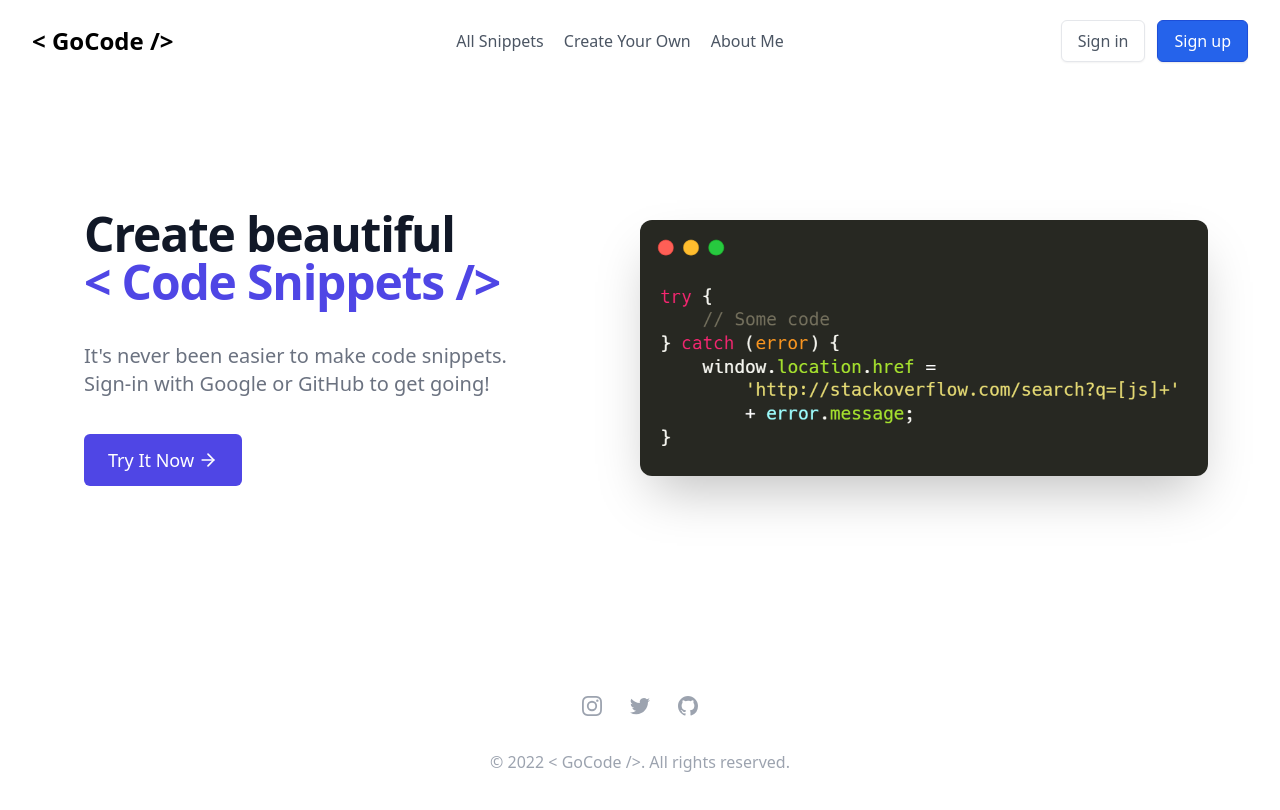
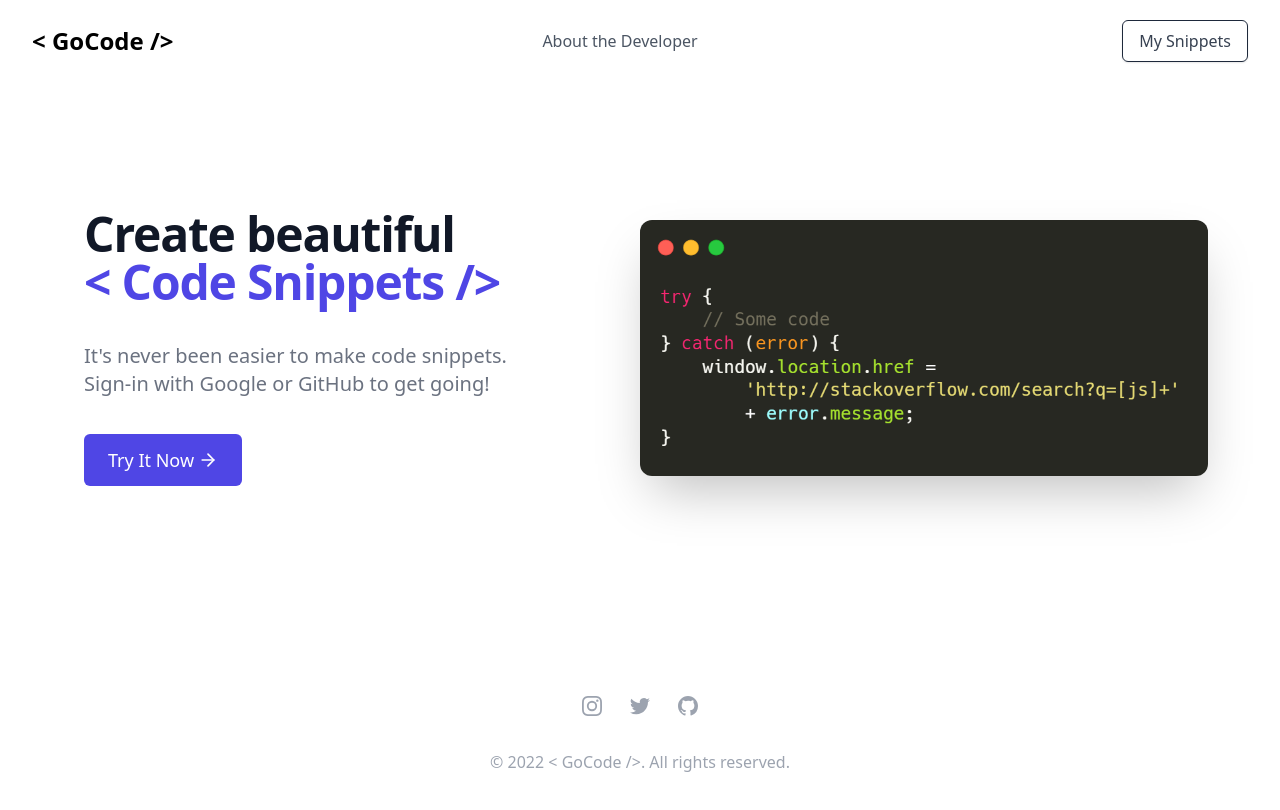
Before and after one commit to Valchy/go-code, a Next.js app: page / in a window 1280 px wide. Shown: the top 810 px of the page. Built offline with nearby package versions, Linux system fonts and the light colour scheme.

Commit message:
Google sign-in component & Navbar changes

```diff
--- /dev/null
+++ b/src/components/GoogleButton.tsx
@@ -0,0 +1,30 @@
+export default function GoogleButton() {
+	return (
+		<span className="inline-flex rounded-md shadow-sm">
+			<a
+				href="/sign-up"
+				className="inline-flex items-center justify-center px-4 py-2 text-base font-medium leading-6 whitespace-no-wrap border border-slate-800 rounded-md shadow-sm focus:outline-none focus:ring-2 focus:ring-offset-2 focus:ring-blue-500"
+			>
+				<svg xmlns="http://www.w3.org/2000/svg" viewBox="0 0 48 48" width="24px" height="24px" className="mr-2">
+					<path
+						fill="#fbc02d"
+						d="M43.611,20.083H42V20H24v8h11.303c-1.649,4.657-6.08,8-11.303,8c-6.627,0-12-5.373-12-12	s5.373-12,12-12c3.059,0,5.842,1.154,7.961,3.039l5.657-5.657C34.046,6.053,29.268,4,24,4C12.955,4,4,12.955,4,24s8.955,20,20,20	s20-8.955,20-20C44,22.659,43.862,21.35,43.611,20.083z"
+					/>
+					<path
+						fill="#e53935"
+						d="M6.306,14.691l6.571,4.819C14.655,15.108,18.961,12,24,12c3.059,0,5.842,1.154,7.961,3.039	l5.657-5.657C34.046,6.053,29.268,4,24,4C16.318,4,9.656,8.337,6.306,14.691z"
+					/>
+					<path
+						fill="#4caf50"
+						d="M24,44c5.166,0,9.86-1.977,13.409-5.192l-6.19-5.238C29.211,35.091,26.715,36,24,36	c-5.202,0-9.619-3.317-11.283-7.946l-6.522,5.025C9.505,39.556,16.227,44,24,44z"
+					/>
+					<path
+						fill="#1565c0"
+						d="M43.611,20.083L43.595,20L42,20H24v8h11.303c-0.792,2.237-2.231,4.166-4.087,5.571	c0.001-0.001,0.002-0.001,0.003-0.002l6.19,5.238C36.971,39.205,44,34,44,24C44,22.659,43.862,21.35,43.611,20.083z"
+					/>
+				</svg>
+				Continue with Google
+			</a>
+		</span>
+	);
+}
--- a/src/components/Hero.tsx
+++ b/src/components/Hero.tsx
@@ -16,7 +16,7 @@
 							</p>
 							<div className="relative flex flex-col sm:flex-row sm:space-x-4">
 								<a
-									href="#_"
+									href="/create-snippet"
 									className="flex items-center w-full px-6 py-3 mb-3 text-lg text-white bg-indigo-600 rounded-md sm:mb-0 hover:bg-indigo-700 md:w-auto"
 								>
 									Try It Now
--- a/src/components/Navbar.tsx
+++ b/src/components/Navbar.tsx
@@ -7,33 +7,18 @@
 				</a>
 
 				<nav className="top-0 left-0 z-0 flex items-center justify-center w-full h-full py-5 -ml-0 space-x-5 text-base md:-ml-5 md:py-0 md:absolute">
-					<a href="/code-snippets" className="relative font-medium leading-6 text-gray-600 hover:text-gray-900 hover:underline">
-						<span className="block">All Snippets</span>
-					</a>
-					<a href="/create" className="relative font-medium leading-6 text-gray-600 hover:text-gray-900 hover:underline">
-						<span className="block">Create Your Own</span>
-					</a>
-					<a
-						href="https://valerisabev.com"
-						className="relative font-medium leading-6 text-gray-600 hover:text-gray-900 hover:underline"
-					>
-						<span className="block">About Me</span>
+					<a href="https://valerisabev.com" className="relative font-medium leading-6 text-gray-600 hover:text-gray-900">
+						<span className="block">About the Developer</span>
 					</a>
 				</nav>
 
 				<div className="relative z-10 inline-flex items-center space-x-3 md:ml-5 lg:justify-end">
-					<a
-						href="/sign-in"
-						className="inline-flex items-center justify-center px-4 py-2 text-base font-medium leading-6 text-gray-600 whitespace-no-wrap bg-white border border-gray-200 rounded-md shadow-sm hover:bg-gray-50 focus:outline-none focus:shadow-none"
-					>
-						Sign in
-					</a>
 					<span className="inline-flex rounded-md shadow-sm">
 						<a
-							href="/sign-up"
-							className="inline-flex items-center justify-center px-4 py-2 text-base font-medium leading-6 text-white whitespace-no-wrap bg-blue-600 border border-blue-700 rounded-md shadow-sm hover:bg-blue-700 focus:outline-none focus:ring-2 focus:ring-offset-2 focus:ring-blue-500"
+							href="/my-snippets"
+							className="inline-flex items-center justify-center px-4 py-2 text-base font-medium leading-6 whitespace-no-wrap border border-slate-800 rounded-md shadow-sm focus:outline-none focus:ring-2 focus:ring-offset-2 focus:ring-blue-500"
 						>
-							Sign up
+							My Snippets
 						</a>
 					</span>
 				</div>
```
